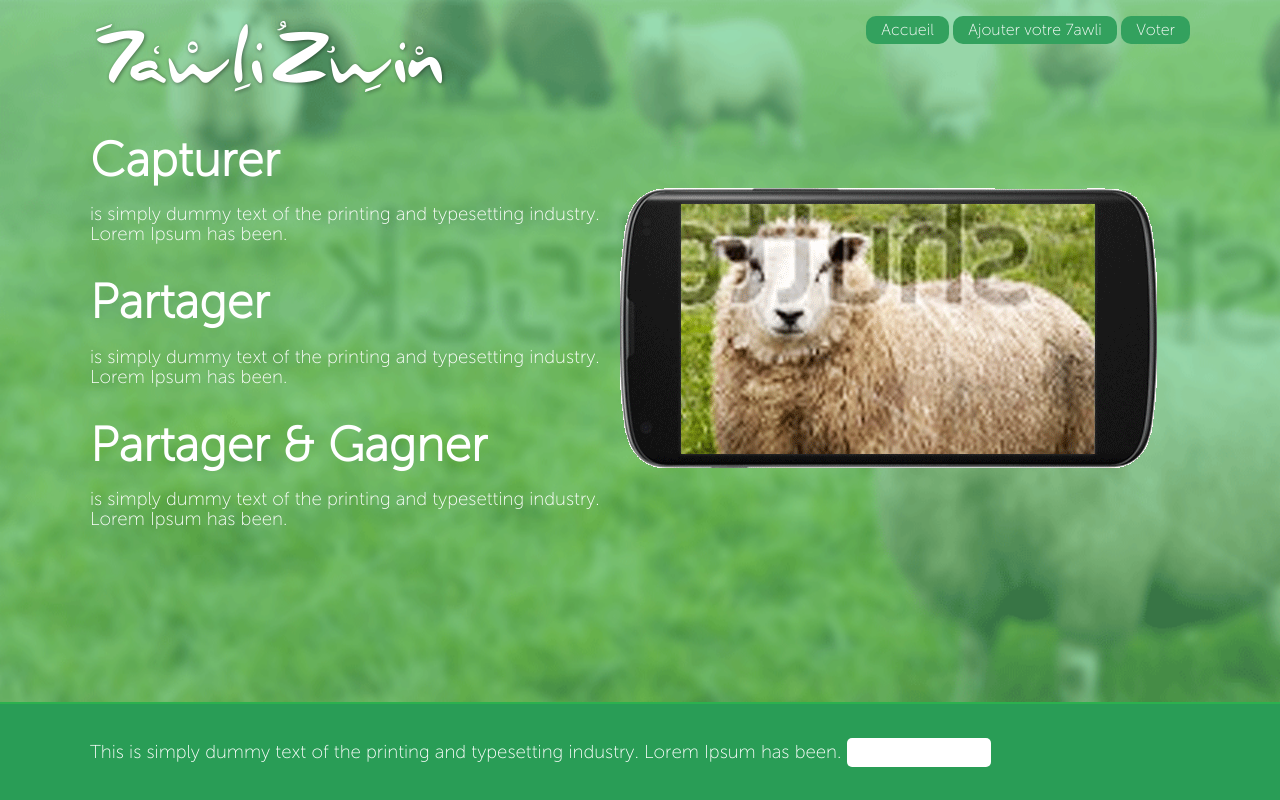
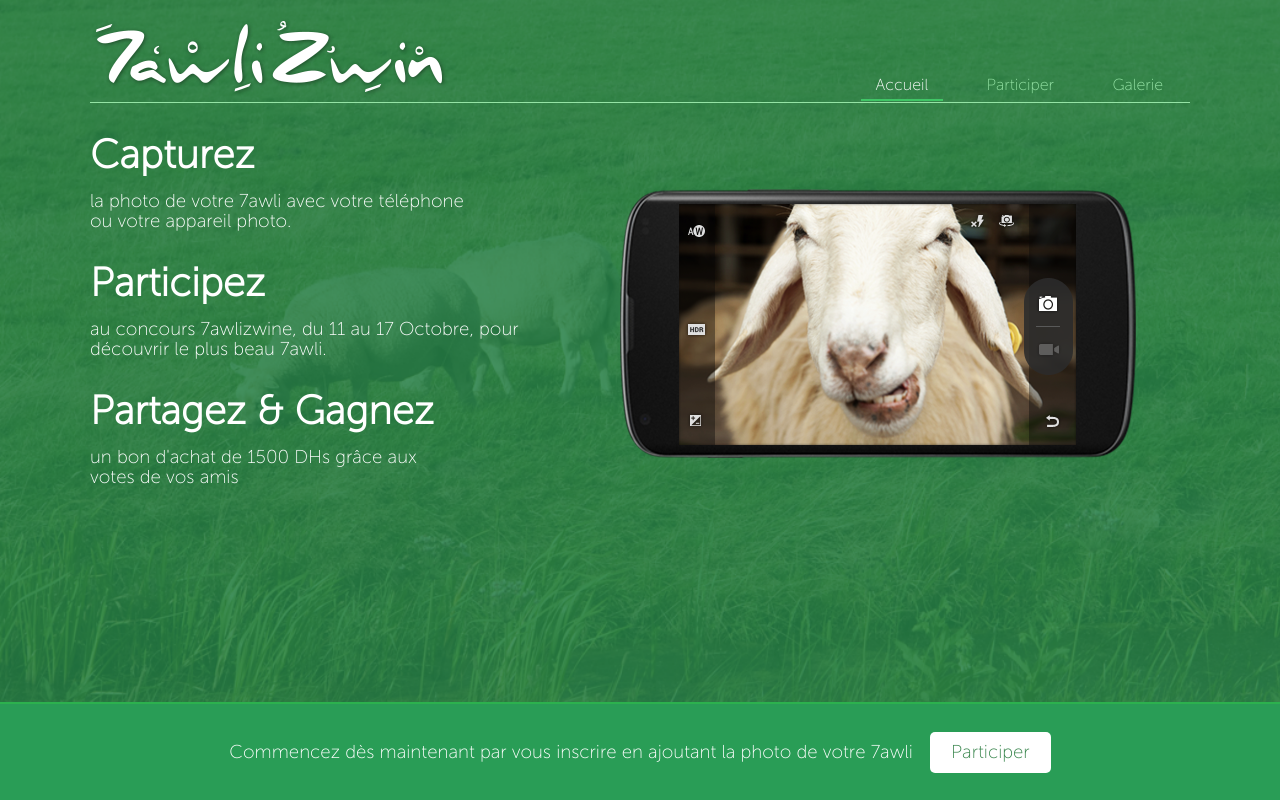
Before and after one commit to akramfares/hz-project, a PHP site: page / in a window 1280 px wide. Run offline with PHP 8.4, Linux system fonts and the light colour scheme.

Commit message:
Nouveau template

```diff
--- a/hawlizwin/css/style2.css
+++ b/hawlizwin/css/style2.css
@@ -41,22 +41,34 @@ body {
 }
 #header {
 	padding-top: 1em;
+	border-bottom: 1px solid #95e3a5;
 }
 div#logo {
 	float: left;
 }
 ul#top-menu {
 	float: right;
+	margin-top: 5%;
 }
 ul#top-menu li {
 	display: inline-block;
+	margin: 0 12px 0 12px;
 }
 ul#top-menu li a {
 	display: block;
-	background: #33a15e;
-	border-radius: 10px;
 	padding: 5px 15px;
+	color:#95e3a5;
 }
+ul#top-menu li a:hover {
+	border-bottom: 2px solid #40c666;
+	color:white;
+}
+
+ul#top-menu li a.active {
+	border-bottom: 2px solid #40c666;
+	color:white;
+}
+
 div#main {
 	margin-top: 1em;
     position: relative;
@@ -68,7 +80,7 @@ div.index-block {
 	margin: 1em 0;
 }
 div.index-block h2 {
-	font-size: 3em;
+	font-size: 2.5em;
     line-height: 2.55em;
 }
 div.index-block h2 {
@@ -90,16 +102,19 @@ div#mobile {
     bottom: 0;
     width: 100%;
     border-top: 2px solid #2cb14e;
+    text-align: center;
 }
 #footer>div {
 	line-height: 6em;
 }
 a.footer-button {
 	display: inline-block;
-	padding: 5px 10px;
+	padding: 11px 21px;
+	margin-left: 12px;
 	background: #FFF;
 	-webkit-border-radius: 5px;
   	-moz-border-radius: 5px;
     border-radius: 5px;
     line-height: 1em;
+    color:#38854c;
 }
--- a/hawlizwin/header.php
+++ b/hawlizwin/header.php
@@ -8,9 +8,9 @@
 
         <nav id="menu" class="nav">
 			<ul id="top-menu">
-			    <li><a href="index.php" style="color:white">Accueil</a></li>
-                <li><a href="ajouter.php" style="color:white">Ajouter votre 7awli</a></li>
-                <li><a href="list.php" style="color:white">Voter</a></li>
+			    <li><a href="index.php" class="active">Accueil</a></li>
+                <li><a href="ajouter.php">Participer</a></li>
+                <li><a href="list.php">Galerie</a></li>
 			</ul>
             <div class="clear"></div>
 		</nav>
--- a/hawlizwin/index.php
+++ b/hawlizwin/index.php
@@ -80,30 +80,24 @@
             <div id="main">
                 <div id="content">
                     <div class="index-block">
-                        <h2>Capturer</h2>
+                        <h2>Capturez</h2>
                         <p>
-                            is simply dummy text of the printing and typesetting industry.
-                        </p>
-                        <p>
-                            Lorem Ipsum has been.
+                            la photo de votre 7awli avec votre téléphone <br />
+                            ou votre appareil photo.
                         </p>
                     </div>
                     <div class="index-block">
-                        <h2>Partager</h2>
+                        <h2>Participez</h2>
                         <p>
-                            is simply dummy text of the printing and typesetting industry.
-                        </p>
-                        <p>
-                            Lorem Ipsum has been.
+                            au concours 7awlizwine, du 11 au 17 Octobre, pour <br />
+                            découvrir le plus beau 7awli.
                         </p>
                     </div>
                     <div class="index-block">
-                        <h2>Partager & Gagner</h2>
+                        <h2>Partagez & Gagnez</h2>
                         <p>
-                            is simply dummy text of the printing and typesetting industry.
-                        </p>
-                        <p>
-                            Lorem Ipsum has been.
+                            un bon d'achat de 1500 DHs grâce aux<br/>
+                            votes de vos amis
                         </p>
                     </div>
                 </div>
@@ -114,8 +108,8 @@
         <footer id="footer">
             <div>
                 <p>
-                    This is simply dummy text of the printing and typesetting industry. Lorem Ipsum has been.
-                    <a class="footer-button" href="#">Testing and co</a>
+                    Commencez dès maintenant par vous inscrire en ajoutant la photo de votre 7awli
+                    <a class="footer-button" href="#">Participer</a>
                 </p>
             </div>
         </footer>
```
Also changed, not shown: hawlizwin/img/background_7awli_zwin.png, hawlizwin/img/smartphone_7awli.png.
